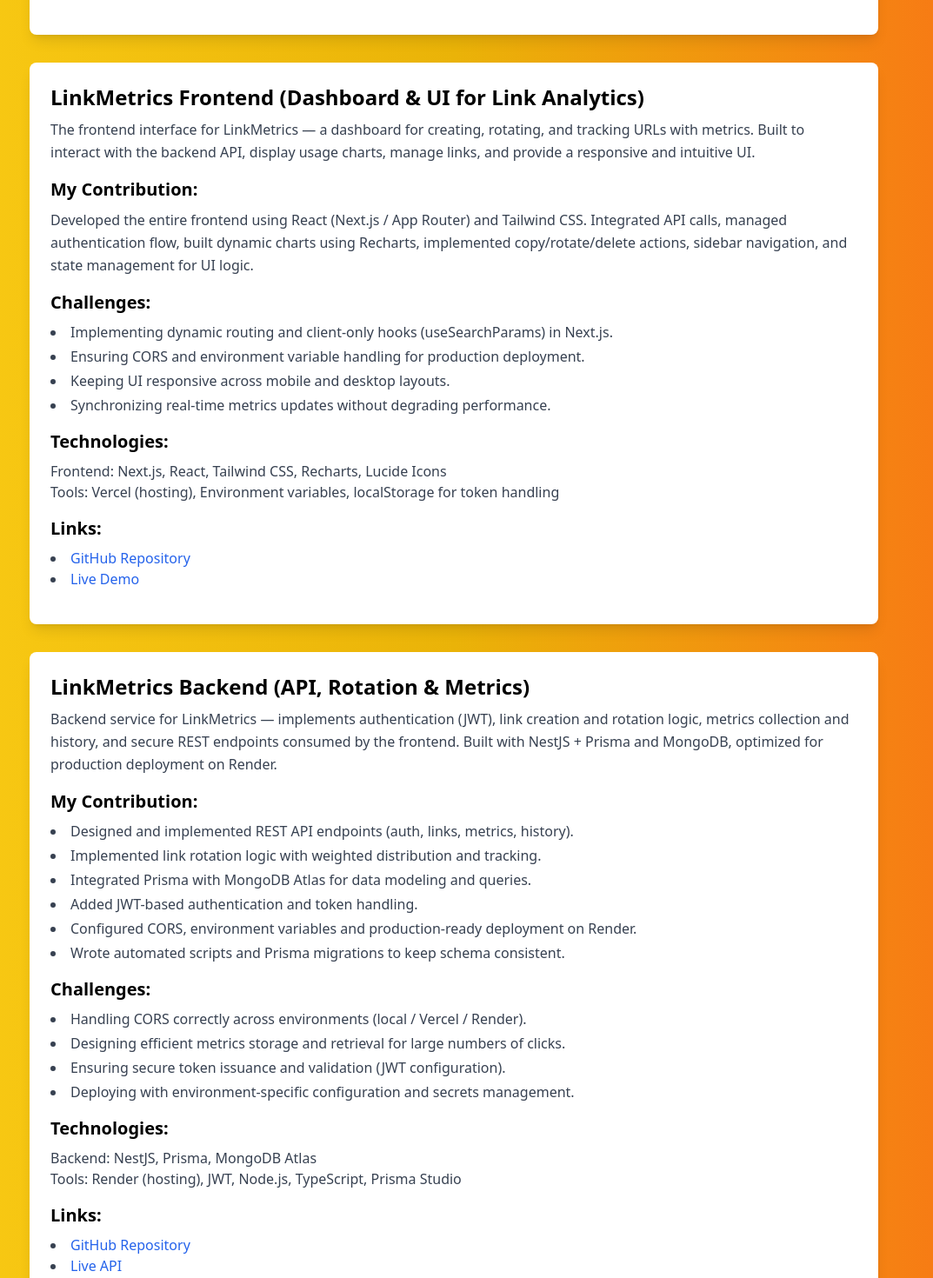
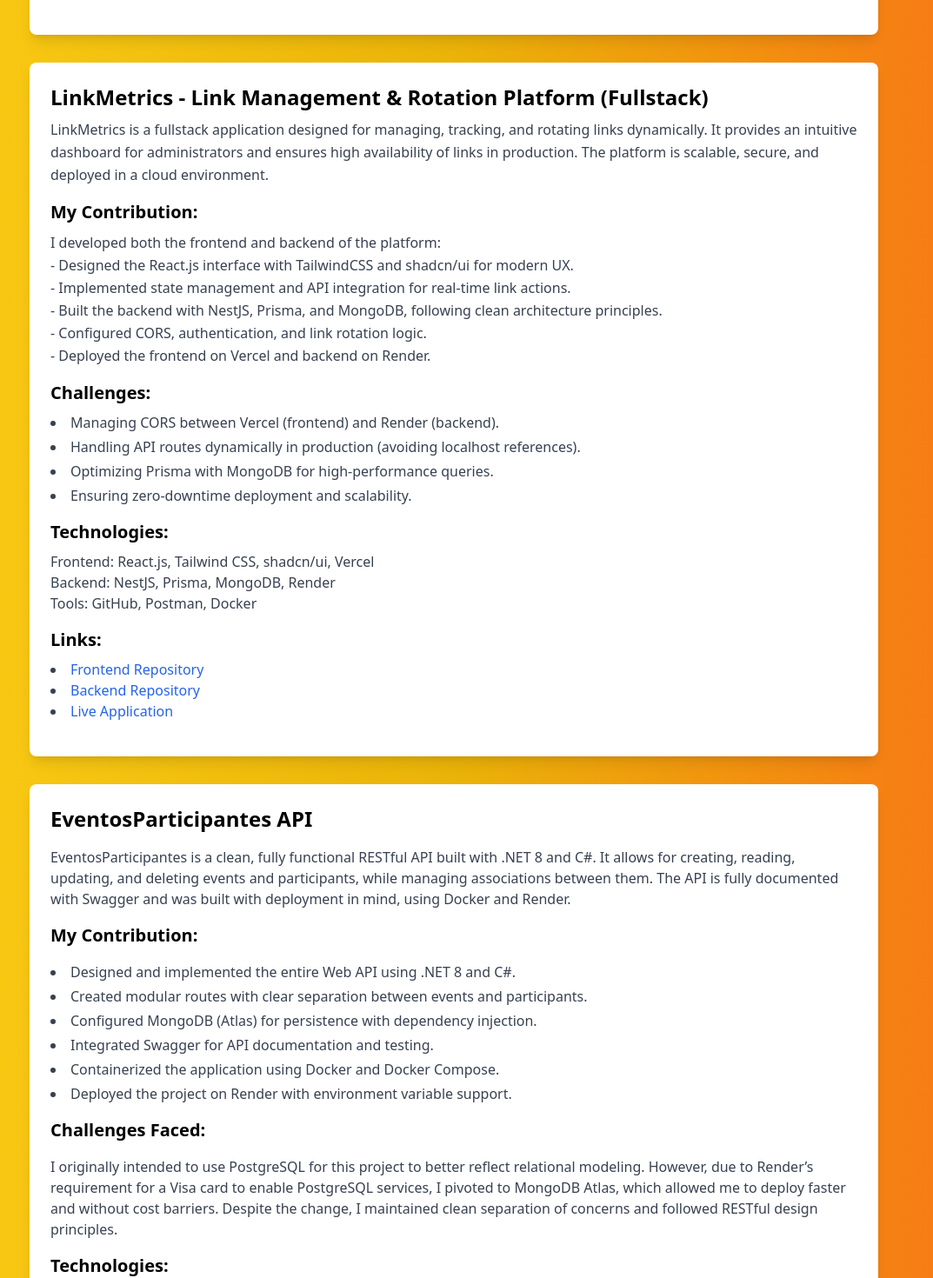
Before and after one commit to TheRealCocky/meu-portfolio-react, a React (Vite) app: page /projects in a window 1280 px wide. Shown: the part 902-2372 px from the top of the page at 87% size, without its empty margins (118-1191 px from the left). Built offline with nearby package versions, Linux system fonts and the light colour scheme.

Commit message:
ajustando a page projects

```diff
--- a/src/components/Projects.jsx
+++ b/src/components/Projects.jsx
@@ -43,32 +43,40 @@
                     </ul>
                 </div>
 
-                {/* Project: LinkMetrics Frontend */}
+                {/* Project: LinkMetrics (Fullstack) */}
                 <div className="mb-8 p-6 bg-white rounded-lg shadow-lg">
                     <h3 className="text-2xl font-bold mb-2 text-angola-red">
-                        LinkMetrics Frontend (Dashboard & UI for Link Analytics)
+                        LinkMetrics - Link Management & Rotation Platform (Fullstack)
                     </h3>
                     <p className="text-gray-700 leading-relaxed mb-4">
-                        The frontend interface for LinkMetrics — a dashboard for creating, rotating, and tracking URLs with metrics. Built to interact with the backend API, display usage charts, manage links, and provide a responsive and intuitive UI.
+                        LinkMetrics is a fullstack application designed for managing, tracking, and rotating links dynamically.
+                        It provides an intuitive dashboard for administrators and ensures high availability of links in production.
+                        The platform is scalable, secure, and deployed in a cloud environment.
                     </p>
 
                     <h4 className="text-xl font-semibold mb-2 text-angola-black">My Contribution:</h4>
                     <p className="text-gray-700 leading-relaxed mb-4">
-                        Developed the entire frontend using React (Next.js / App Router) and Tailwind CSS. Integrated API calls, managed authentication flow, built dynamic charts using Recharts, implemented copy/rotate/delete actions, sidebar navigation, and state management for UI logic.
+                        I developed both the frontend and backend of the platform:
+                        <br /> - Designed the React.js interface with TailwindCSS and shadcn/ui for modern UX.
+                        <br /> - Implemented state management and API integration for real-time link actions.
+                        <br /> - Built the backend with NestJS, Prisma, and MongoDB, following clean architecture principles.
+                        <br /> - Configured CORS, authentication, and link rotation logic.
+                        <br /> - Deployed the frontend on Vercel and backend on Render.
                     </p>
 
                     <h4 className="text-xl font-semibold mb-2 text-angola-black">Challenges:</h4>
                     <ul className="list-disc list-inside text-gray-700 mb-4 space-y-1">
-                        <li>Implementing dynamic routing and client-only hooks (useSearchParams) in Next.js.</li>
-                        <li>Ensuring CORS and environment variable handling for production deployment.</li>
-                        <li>Keeping UI responsive across mobile and desktop layouts.</li>
-                        <li>Synchronizing real-time metrics updates without degrading performance.</li>
+                        <li>Managing CORS between Vercel (frontend) and Render (backend).</li>
+                        <li>Handling API routes dynamically in production (avoiding localhost references).</li>
+                        <li>Optimizing Prisma with MongoDB for high-performance queries.</li>
+                        <li>Ensuring zero-downtime deployment and scalability.</li>
                     </ul>
 
                     <h4 className="text-xl font-semibold mb-2 text-angola-black">Technologies:</h4>
                     <p className="text-gray-700 mb-4">
-                        Frontend: Next.js, React, Tailwind CSS, Recharts, Lucide Icons <br />
-                        Tools: Vercel (hosting), Environment variables, localStorage for token handling
+                        Frontend: React.js, Tailwind CSS, shadcn/ui, Vercel <br />
+                        Backend: NestJS, Prisma, MongoDB, Render <br />
+                        Tools: GitHub, Postman, Docker
                     </p>
 
                     <h4 className="text-xl font-semibold mb-2 text-angola-black">Links:</h4>
@@ -80,7 +88,17 @@
                                 rel="noopener noreferrer"
                                 className="text-blue-600 hover:underline"
                             >
-                                GitHub Repository
+                                Frontend Repository
+                            </a>
+                        </li>
+                        <li>
+                            <a
+                                href="https://github.com/TheRealCocky/LinkMetrics-backend"
+                                target="_blank"
+                                rel="noopener noreferrer"
+                                className="text-blue-600 hover:underline"
+                            >
+                                Backend Repository
                             </a>
                         </li>
                         <li>
@@ -90,69 +108,12 @@
                                 rel="noopener noreferrer"
                                 className="text-blue-600 hover:underline"
                             >
-                                Live Demo
+                                Live Application
                             </a>
                         </li>
                     </ul>
                 </div>
 
-                {/* Project: LinkMetrics Backend */}
-                <div className="mb-8 p-6 bg-white rounded-lg shadow-lg">
-                    <h3 className="text-2xl font-bold mb-2 text-angola-red">
-                        LinkMetrics Backend (API, Rotation & Metrics)
-                    </h3>
-                    <p className="text-gray-700 leading-relaxed mb-4">
-                        Backend service for LinkMetrics — implements authentication (JWT), link creation and rotation logic, metrics collection and history, and secure REST endpoints consumed by the frontend. Built with NestJS + Prisma and MongoDB, optimized for production deployment on Render.
-                    </p>
-
-                    <h4 className="text-xl font-semibold mb-2 text-angola-black">My Contribution:</h4>
-                    <ul className="list-disc list-inside text-gray-700 mb-4 space-y-1">
-                        <li>Designed and implemented REST API endpoints (auth, links, metrics, history).</li>
-                        <li>Implemented link rotation logic with weighted distribution and tracking.</li>
-                        <li>Integrated Prisma with MongoDB Atlas for data modeling and queries.</li>
-                        <li>Added JWT-based authentication and token handling.</li>
-                        <li>Configured CORS, environment variables and production-ready deployment on Render.</li>
-                        <li>Wrote automated scripts and Prisma migrations to keep schema consistent.</li>
-                    </ul>
-
-                    <h4 className="text-xl font-semibold mb-2 text-angola-black">Challenges:</h4>
-                    <ul className="list-disc list-inside text-gray-700 mb-4 space-y-1">
-                        <li>Handling CORS correctly across environments (local / Vercel / Render).</li>
-                        <li>Designing efficient metrics storage and retrieval for large numbers of clicks.</li>
-                        <li>Ensuring secure token issuance and validation (JWT configuration).</li>
-                        <li>Deploying with environment-specific configuration and secrets management.</li>
-                    </ul>
-
-                    <h4 className="text-xl font-semibold mb-2 text-angola-black">Technologies:</h4>
-                    <p className="text-gray-700 mb-4">
-                        Backend: NestJS, Prisma, MongoDB Atlas <br />
-                        Tools: Render (hosting), JWT, Node.js, TypeScript, Prisma Studio
-                    </p>
-
-                    <h4 className="text-xl font-semibold mb-2 text-angola-black">Links:</h4>
-                    <ul className="list-disc list-inside text-gray-700 mb-4">
-                        <li>
-                            <a
-                                href="https://github.com/TheRealCocky/LinkMetrics-backend"
-                                target="_blank"
-                                rel="noopener noreferrer"
-                                className="text-blue-600 hover:underline"
-                            >
-                                GitHub Repository
-                            </a>
-                        </li>
-                        <li>
-                            <a
-                                href="https://linkmetrics-backend.onrender.com"
-                                target="_blank"
-                                rel="noopener noreferrer"
-                                className="text-blue-600 hover:underline"
-                            >
-                                Live API
-                            </a>
-                        </li>
-                    </ul>
-                </div>
 
                 {/* Project: EventosParticipantes API */}
                 <div className="mb-6 p-6 bg-white rounded-lg shadow-lg space-y-4">
```
